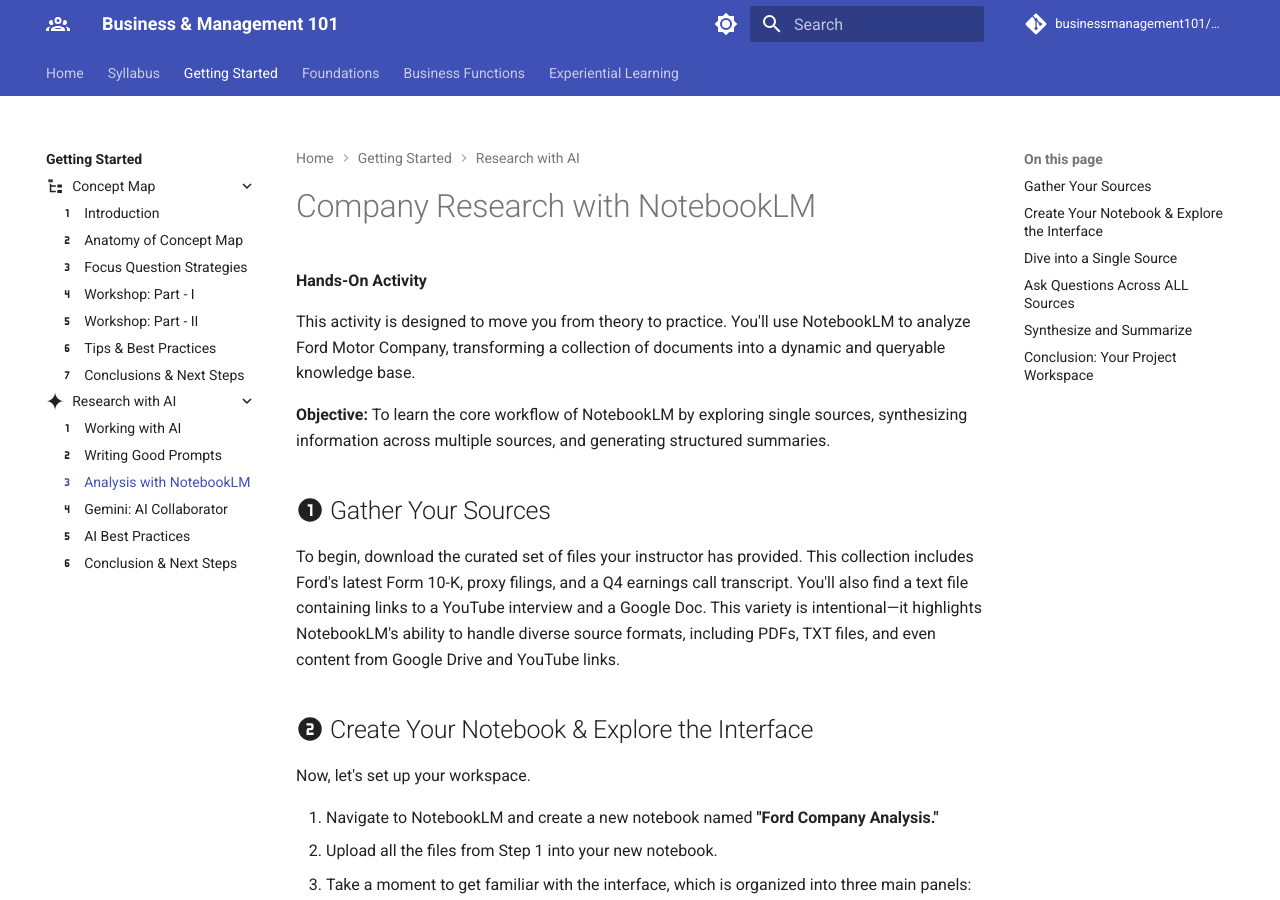
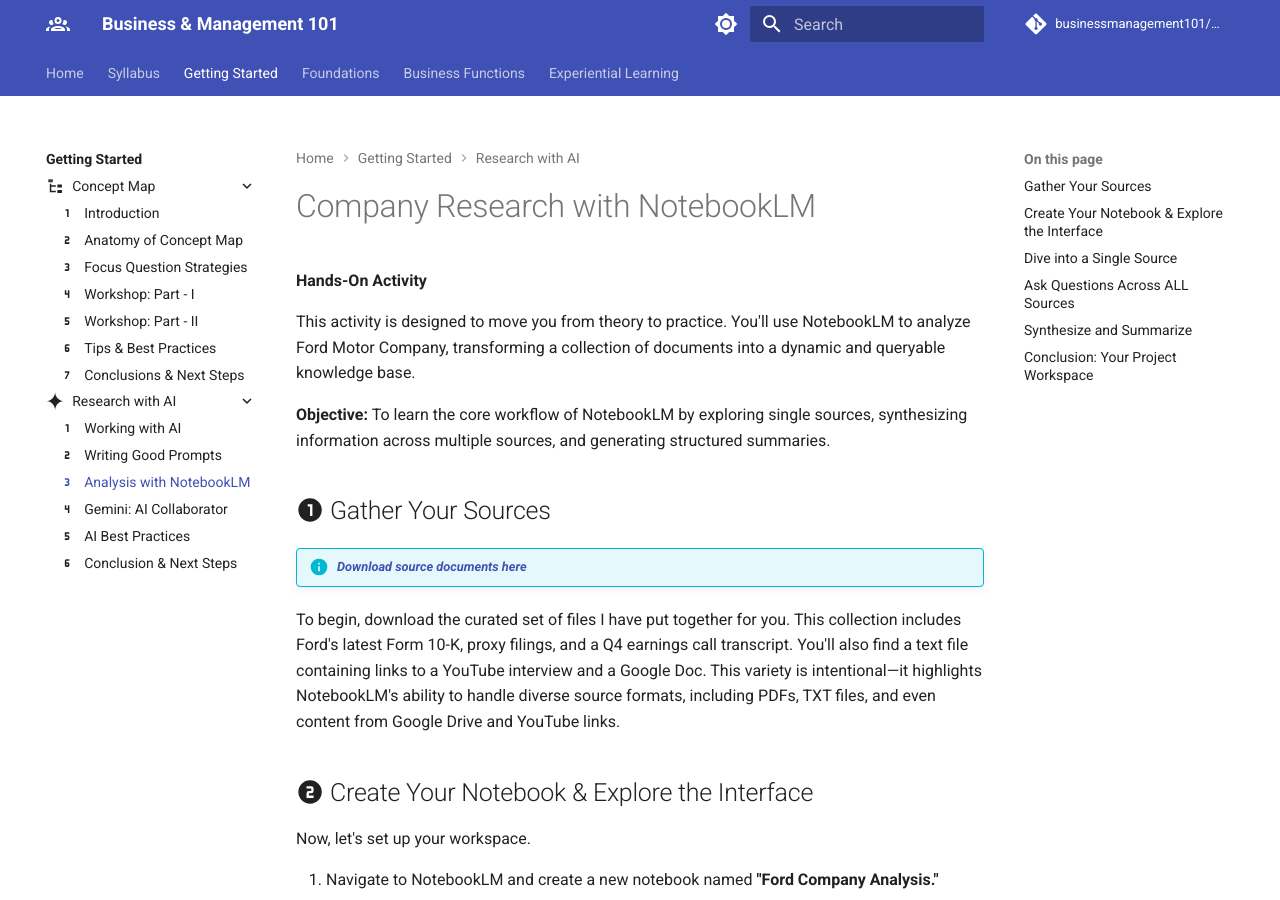
Before and after one commit to businessmanagement101/businessmanagement101.github.io, an MkDocs documentation site: the page built from docs/getting-started/research-with-ai/notebooklm-activity.md, in a window 1280 px wide and 900 px high. Built offline with MkDocs 1.6.1 and Material for MkDocs 9.7.7, drawn with Linux system fonts in a browser that asks for light colours; comment, search, counter and statistics services are not loaded.

Commit message:
fix links

```diff
--- a/docs/getting-started/research-with-ai/notebooklm-activity.md
+++ b/docs/getting-started/research-with-ai/notebooklm-activity.md
@@ -11,7 +11,9 @@
 
 ## :material-numeric-1-circle: Gather Your Sources
 
-To begin, download the curated set of files your instructor has provided. This collection includes Ford's latest Form 10-K, proxy filings, and a Q4 earnings call transcript. You'll also find a text file containing links to a YouTube interview and a Google Doc. This variety is intentional—it highlights NotebookLM's ability to handle diverse source formats, including PDFs, TXT files, and even content from Google Drive and YouTube links.
+!!! info "[***Download source documents here***](https://drive.google.com/drive/folders/1RlgoKRlnqf6EO5TZg2ZiVHNYF2QUB44N?usp=sharing)"
+
+To begin, download the curated set of files I have put together for you. This collection includes Ford's latest Form 10-K, proxy filings, and a Q4 earnings call transcript. You'll also find a text file containing links to a YouTube interview and a Google Doc. This variety is intentional—it highlights NotebookLM's ability to handle diverse source formats, including PDFs, TXT files, and even content from Google Drive and YouTube links.
 
 
 ## :material-numeric-2-circle: Create Your Notebook & Explore the Interface
```
Also changed, not shown: docs/getting-started/research-with-ai/best-practices.md (+1 -1 lines).
